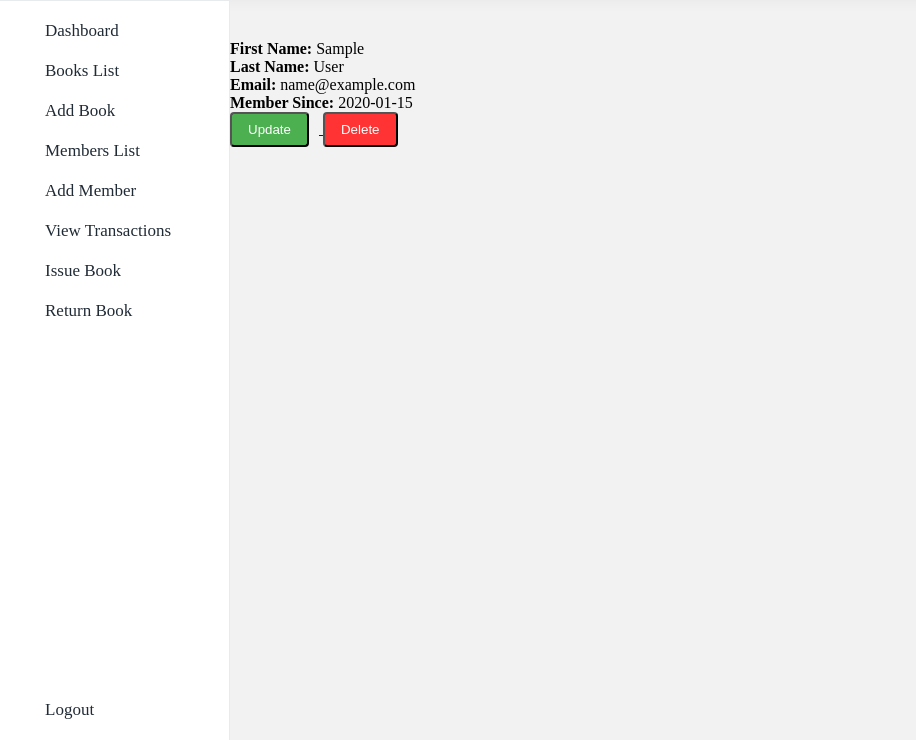
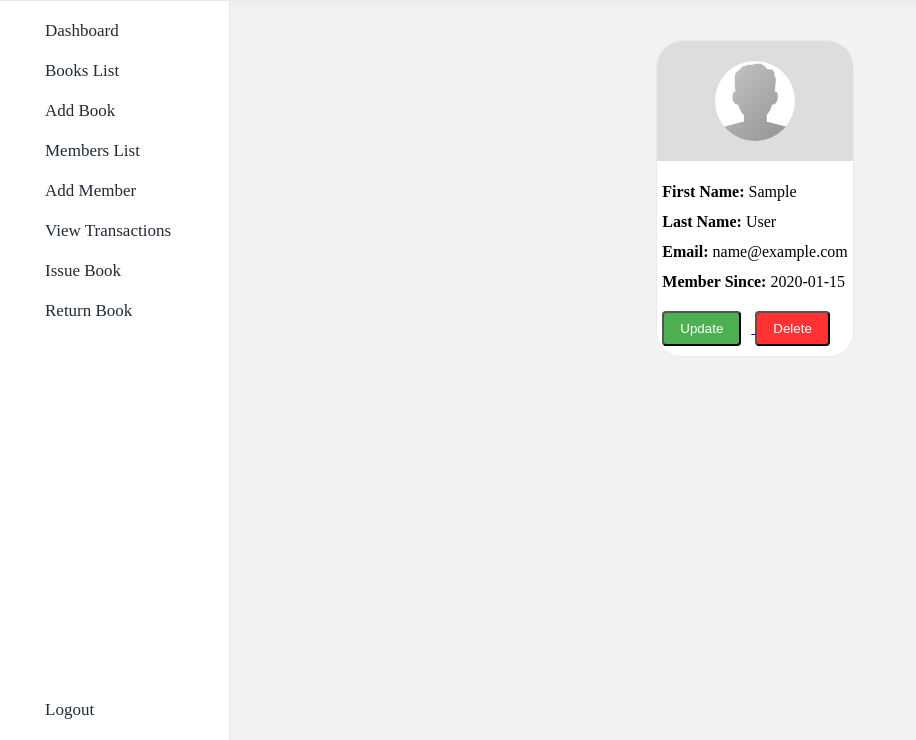
Before and after one commit to emmanuel-mwendwa/Library_Management_System, a Flask app: page /members/view_member/1 in a window 1280 px wide. Shown: the part 60-800 px from the top of the page, without its empty margins (0-916 px from the left). Run offline with Flask 3, Linux system fonts and the light colour scheme; a user stored in the database is signed in; tables that the repository leaves empty hold one stand-in row (values such as "Sample post").

Commit message:
Card view for book and member

```diff
--- a/app/books/views.py
+++ b/app/books/views.py
@@ -86,7 +86,7 @@ def update_book(book_id):
         book.author = form.author.data
         book.publication_date = form.publication_date.data
         book.isbn = form.isbn.data
-        book.available_copies = form.available_copies.data
+        book.available_copies = form.total_copies.data
         book.total_copies = form.total_copies.data
 
         # Update the 'updated_at' attribute
@@ -100,7 +100,6 @@ def update_book(book_id):
     form.author.data = book.author
     form.publication_date.data = book.publication_date
     form.isbn.data = book.isbn
-    form.available_copies.data = book.available_copies
     form.total_copies.data = book.total_copies
 
     form_heading = "Update Book"
--- /dev/null
+++ b/app/static/card.css
@@ -0,0 +1,55 @@
+.card-container {
+    display: flex;
+    align-items: center;
+    justify-content: center;
+}
+
+.card {
+
+    max-width: 400px;
+    display: flex;
+    flex-direction: column;
+    justify-content: center;
+    align-items: start;
+
+    background-color: #fff;
+    border: 1px solid rgb(232, 235, 237);
+    border-radius: 25px;
+}
+
+.card img {
+    width: 300px;
+    height: auto;
+    object-fit: contain;
+    border-radius: 25px 25px 0px 0px;
+}
+
+.card-details {
+    margin: 10px 5px;
+    align-items: start;
+}
+
+.card-details p {
+    margin-top: 12px;
+}
+
+.button-container {
+    margin: 10px 5px;
+}
+
+.card .user-profile-pic {
+    height: 80px;
+    width: 80px;
+    border-radius: 50%;
+}
+
+.card .user-background {
+    background-color: #ddd;
+    height: 120px;
+    width: 100%;
+    display: flex;
+    justify-content: center;
+    align-items: center;
+
+    border-radius: 25px 25px 0px 0px;
+}
--- a/app/static/tables.css
+++ b/app/static/tables.css
@@ -1,7 +1,8 @@
 /* Books and Members table */
 .list-container {
-    margin-top: 20px;
+    margin: 20px;
     padding: 16px 24px;
+    background-color: #fff;
 }
 
 .list-table {
--- a/app/templates/auth/login.html
+++ b/app/templates/auth/login.html
@@ -10,6 +10,8 @@
 {% endblock %}
 
 {% block content %}
+
+{{ super() }}
 
 <div class="form-container">
     <div class="form-image">
--- a/app/templates/base.html
+++ b/app/templates/base.html
@@ -10,6 +10,7 @@
         <link rel="stylesheet" href="{{ url_for('static', filename='tables.css') }}">
         <link rel="stylesheet" href="{{ url_for('static', filename='flash.css') }}">
         <link rel="stylesheet" href="{{url_for('static', filename='add_form.css')}}">
+        <link rel="stylesheet" href="{{url_for('static', filename='card.css')}}">
     {% endblock %}
 
 </head>
--- a/app/templates/books/add_book.html
+++ b/app/templates/books/add_book.html
@@ -1,4 +1,6 @@
 {% extends 'base.html' %}
+
+{% block title %} Add Book {% endblock %}
 
 {% block styles %}
   {{ super() }}
--- a/app/templates/members/add_member.html
+++ b/app/templates/members/add_member.html
@@ -1,4 +1,6 @@
 {% extends 'base.html' %}
+
+{% block title %} Add Member {% endblock %}
 
 {% block styles %}
   {{ super() }}
@@ -6,6 +8,9 @@
 {% endblock %}
 
 {% block content %}
+
+{{ super() }}
+
 <div class="form-container">
   <h2>{{ form_heading }}</h2>
 
--- a/app/templates/members/view_member.html
+++ b/app/templates/members/view_member.html
@@ -1,4 +1,6 @@
 {% extends 'base.html' %}
+
+{% block title %} View Member {% endblock %}
 
 {% block styles %} {{ super() }} {% endblock %}
 
@@ -6,12 +8,18 @@
 
 {{ super() }}
 
-  <div class="books-container">
-        <div class="book-card">
+  <div class="card-container">
+        <div class="card">
+          <div class="user-background">
+            <img class="user-profile-pic" src="{{ url_for('static', filename='images/profile.png')}}" alt="User Profile">
+          </div>
+
+          <div class="card-details">
             <p><strong>First Name:</strong> {{ member.first_name }}</p>
             <p><strong>Last Name:</strong> {{ member.last_name }}</p>
             <p><strong>Email:</strong> {{ member.email }}</p>
             <p><strong>Member Since:</strong> {{ member.created_at.date() }}</p>
+          </div>
 
 
             <div class="button-container">
--- a/app/templates/members/view_members.html
+++ b/app/templates/members/view_members.html
@@ -1,4 +1,6 @@
 {% extends 'base.html' %}
+
+{% block title %} View Members {% endblock %}
 
 {% block styles %} {{ super() }} {% endblock %}
 
--- a/app/templates/transactions/issue_book.html
+++ b/app/templates/transactions/issue_book.html
@@ -1,10 +1,13 @@
 {% extends "base.html" %}
+
+{% block title %} Issue Book {% endblock %}
 
 {% block styles %}
   {{ super() }}
 {% endblock %}
 
 {% block content %}
+
 {{ super() }}
 
 <div class="form-container">
--- a/app/templates/transactions/return_book.html
+++ b/app/templates/transactions/return_book.html
@@ -1,10 +1,14 @@
 {% extends 'base.html' %}
+
+{% block title %} Return Book {% endblock %}
 
 {% block styles %}
   {{ super() }}
 {% endblock %}
 
 {% block content %}
+
+{{ super() }}
 
 <div class="form-container">
 
```
Also changed, not shown: app/templates/books/view_book.html (+6 -4 lines), app/templates/books/view_books.html (+10 -0 lines), app/templates/index.html (+19 -1 lines), app/templates/transactions/view_transactions.html (+7 -1 lines), app/static/images/profile.png (added), app/templates/404.html (renamed from app/templates/error.html), app/templates/500.html (added).
